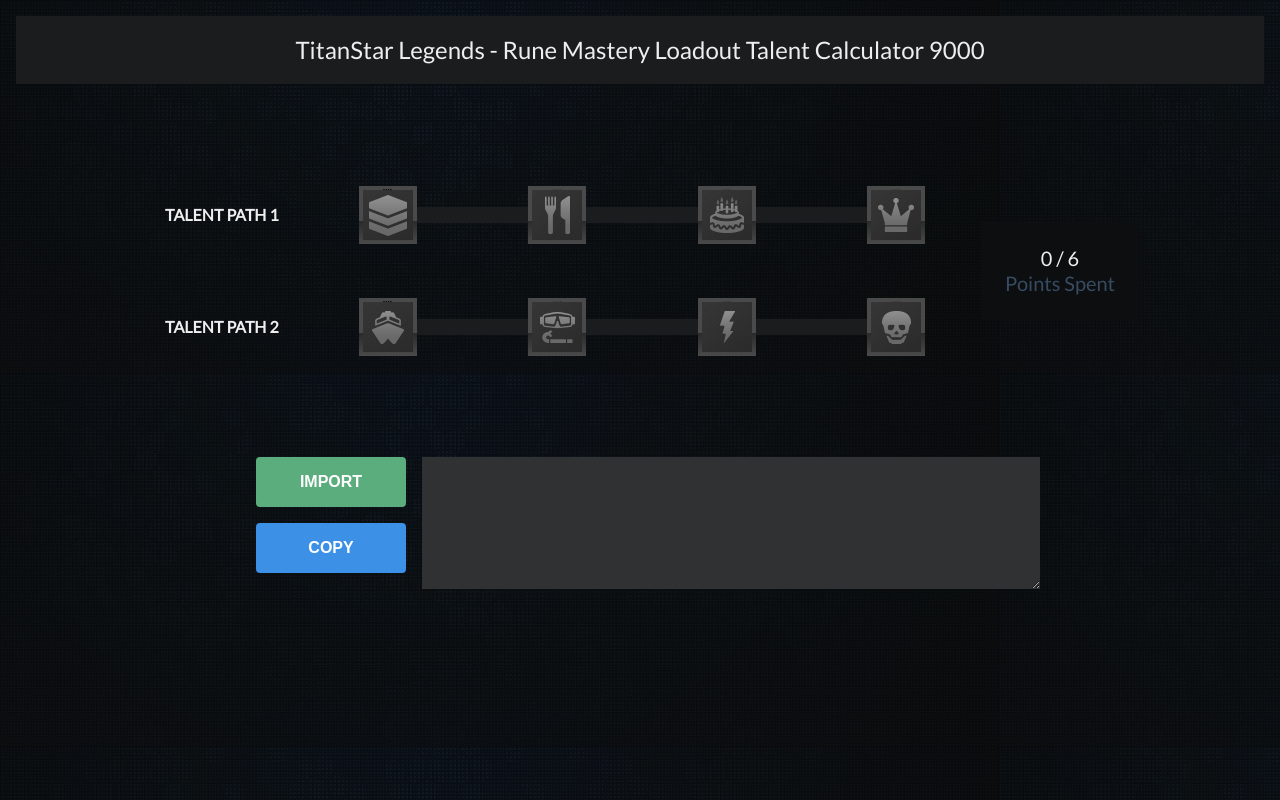
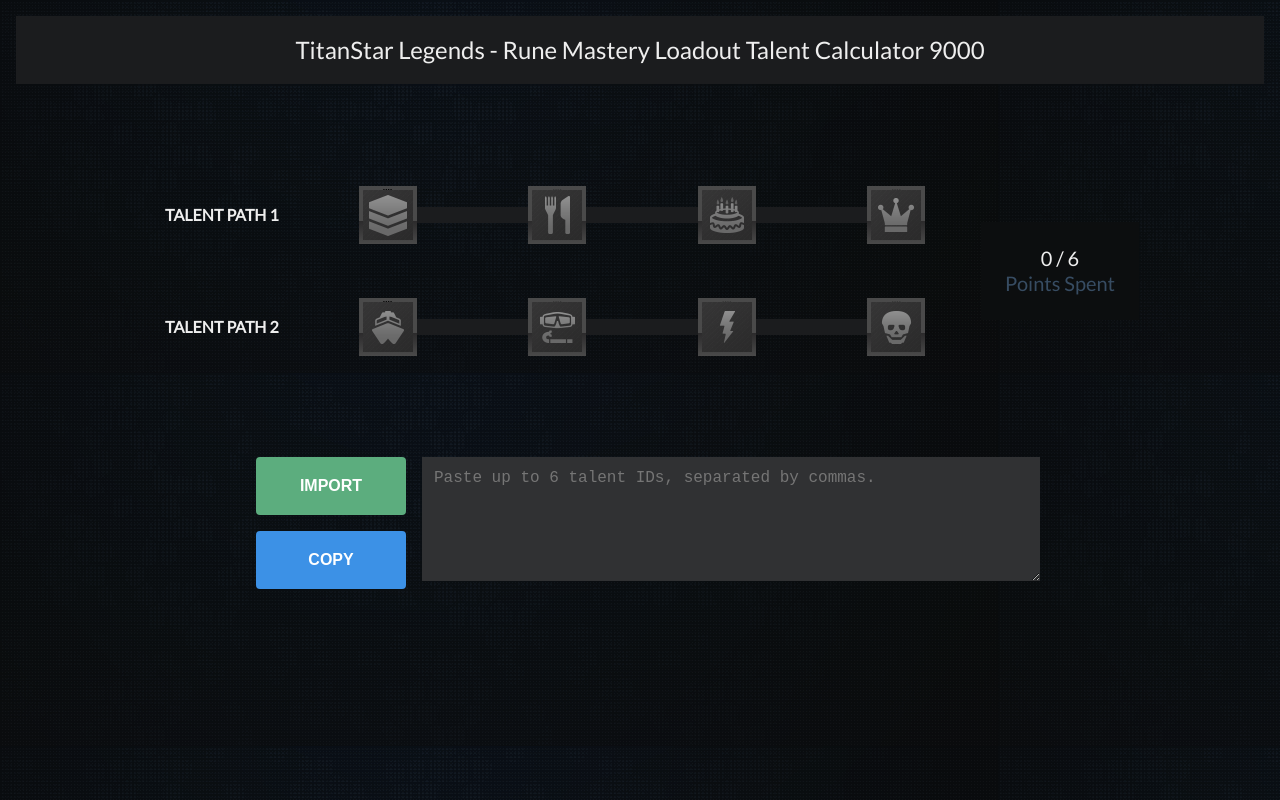
Before and after one commit to andypyle/wotc-front-end-challenge, a Next.js app: page / in a window 1280 px wide. Built offline with nearby package versions, Linux system fonts and the light colour scheme.

Commit message:
Error handling for imports.

```diff
--- a/components/ShareLoadout.tsx
+++ b/components/ShareLoadout.tsx
@@ -1,3 +1,4 @@
+import { lato } from '@/pages'
 import { useTalentStore } from '@/stores/talents'
 import styled from '@emotion/styled'
 import { useState } from 'react'
@@ -67,7 +68,15 @@ const ShareLoadoutButtons = styled.div`
   }
 `
 
-const ShareLoadoutTextarea = styled.textarea`
+const ShareLoadoutTextareaWithError = styled.div`
+  display: flex;
+  flex: 1;
+  flex-direction: column;
+`
+type ShareLoadoutTextareaProps = {
+  error?: string
+}
+const ShareLoadoutTextarea = styled.textarea<ShareLoadoutTextareaProps>`
   min-height: 100px;
   background-color: var(--lighter-gray);
   color: #eee;
@@ -75,15 +84,29 @@ const ShareLoadoutTextarea = styled.textarea`
   border: 0;
   padding: 0.75rem;
 
+  ${({ error }) => error?.length && 'border: 1px solid red;'}
+
   @media only screen and (min-width: 999px) {
     width: 100%;
   }
 `
+type ErrorTextProps = {
+  error?: string
+}
+const ErrorText = styled.div<ErrorTextProps>`
+  font-size: 1rem;
+  color: red;
+  text-align: right;
+  margin-top: 0.5rem;
+  height: 16px;
+`
 
 export const ShareLoadout = () => {
   const [importedLoadoutString, setImportedLoadoutString] = useState<string>('')
+  const [importError, setImportError] = useState('')
   const [value, copy] = useCopyToClipboard()
-  const { selectedTalents, resetTalents, importTalents } = useTalentStore()
+  const { selectedTalents, importTalents, maxSelectedTalents } =
+    useTalentStore()
 
   const onClickShareLoadout = () => {
     copy(selectedTalents.map((t) => t.id).join(','))
@@ -91,17 +114,35 @@ export const ShareLoadout = () => {
 
   const onChangeImportLoadoutString = (
     e: React.ChangeEvent<HTMLTextAreaElement>
-  ) => setImportedLoadoutString(e.target.value)
+  ) => {
+    setImportedLoadoutString(e.target.value)
+    if (importError.length) {
+      setImportError('')
+    }
+  }
 
   const onClickImportLoadout = () => {
     if (importedLoadoutString.length) {
-      importTalents(importedLoadoutString.split(',').map(Number))
+      const importedLoadoutArray = Array.from(
+        new Set(importedLoadoutString.split(','))
+      ).map(Number)
+
+      // Can't import it if it's moe than the talent points available.
+      if (importedLoadoutArray.length <= maxSelectedTalents) {
+        importTalents(importedLoadoutArray)
+        setImportError('')
         setImportedLoadoutString('')
+      } else {
+        setImportError(
+          'Too many talents imported. You may only import up to 6.'
+        )
+      }
     }
   }
 
   return (
-    <ShareLoadoutStyled>
+    <>
+      <ShareLoadoutStyled className={lato.className}>
         <ShareLoadoutButtons>
           <ImportLoadoutButton onClick={onClickImportLoadout}>
             Import
@@ -113,10 +154,16 @@ export const ShareLoadout = () => {
             {value ? 'Copied!' : 'Copy'}
           </ShareLoadoutButton>
         </ShareLoadoutButtons>
+        <ShareLoadoutTextareaWithError>
           <ShareLoadoutTextarea
             onChange={onChangeImportLoadoutString}
+            error={importError}
+            placeholder="Paste up to 6 talent IDs, separated by commas."
             value={importedLoadoutString}
           />
+          <ErrorText>{importError}</ErrorText>
+        </ShareLoadoutTextareaWithError>
       </ShareLoadoutStyled>
+    </>
   )
 }
--- a/pages/index.tsx
+++ b/pages/index.tsx
@@ -12,7 +12,7 @@ import { Lato } from 'next/font/google'
 import Head from 'next/head'
 import { useEffect } from 'react'
 
-const lato = Lato({ style: 'normal', weight: '400', subsets: ['latin'] })
+export const lato = Lato({ style: 'normal', weight: '400', subsets: ['latin'] })
 
 export default function Home() {
   const {
```
Lines whose indentation alone changed are shown as unchanged.
